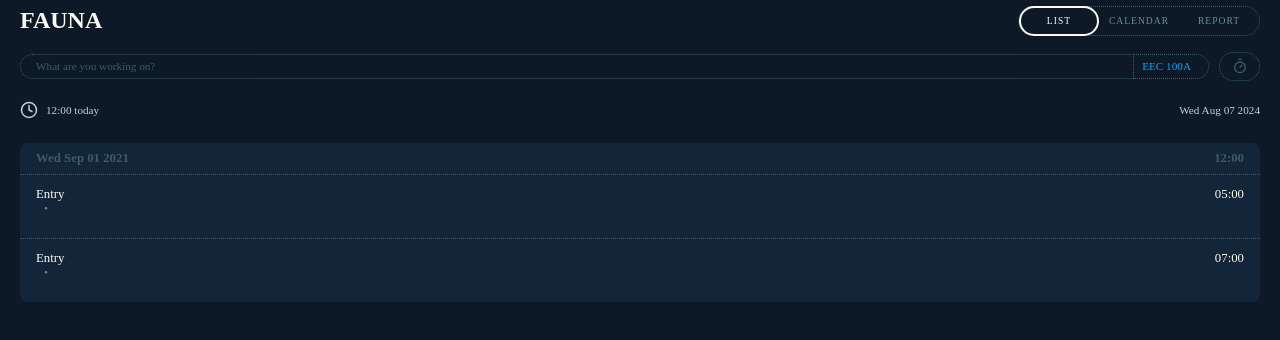
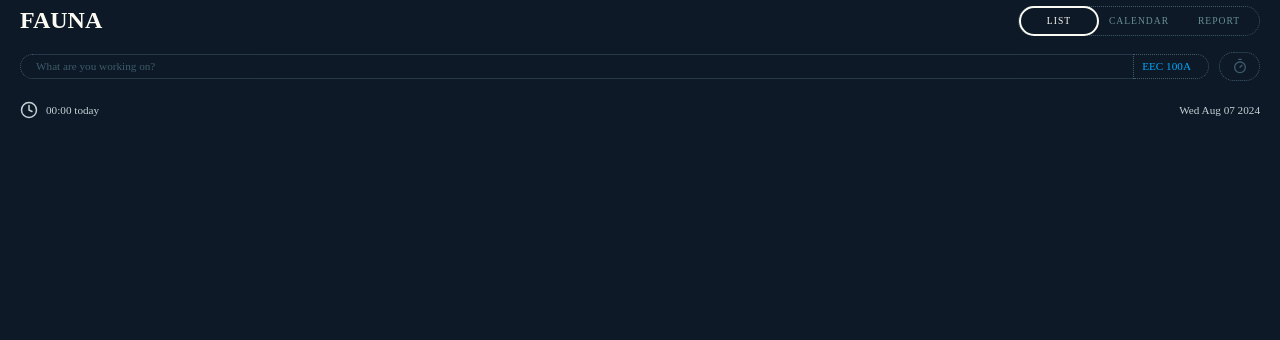
Before and after one commit to ivynya/juniper, a SvelteKit app: page / in a window 1280 px wide. Shown: the top 340 px of the page. Built offline with nearby package versions, Linux system fonts and the light colour scheme; a web font is replaced by a local one.

Commit message:
save to local storage

```diff
--- a/src/lib/app.ts
+++ b/src/lib/app.ts
@@ -4,30 +4,29 @@ import type { Entry, Client } from './schema';
 export const entries = writable<Entry[]>([
 	{
 		__column__: 0,
-		task: 'Entry',
-		project: 'Project',
-		client: 'Self',
-		z_start: '2021-09-01T00:00:00Z',
-		z_end: '2021-09-01T01:00:00Z',
+		task: 'Loading data...',
+		project: 'App',
+		client: 'Fauna',
+		z_start: new Date().toISOString(),
+		z_end: new Date().toISOString(),
 		start: 0,
-		end: 5,
-		duration: 5,
-		tags: ['']
-	},
-	{
-		__column__: 1,
-		task: 'Entry',
-		project: 'Project',
-		client: 'Self',
-		z_start: '2021-09-01T01:00:00Z',
-		z_end: '2021-09-01T02:00:00Z',
-		start: 3,
-		end: 10,
-		duration: 7,
+		end: 0,
+		duration: 0,
 		tags: ['']
 	}
 ]);
-export const clients = writable<Client[]>([]);
+export const clients = writable<Client[]>([
+	{
+		name: 'Fauna',
+		color: '#000000',
+		projects: [
+			{
+				name: 'App',
+				color: '#000000'
+			}
+		]
+	}
+]);
 
 export function computeColumn(entries: Entry[], start: number, end: number): number {
 	const conflicting = entries
--- /dev/null
+++ b/src/lib/data.ts
@@ -0,0 +1,23 @@
+import type { Entry, Client } from '$lib/schema';
+import type { ParseResult } from './csv';
+
+export function saveData(data: Entry[]) {
+	window.localStorage.setItem('time', new Date().toISOString());
+	window.localStorage.setItem('data', JSON.stringify(data));
+}
+
+export function saveMeta(meta: Client[]) {
+	window.localStorage.setItem('time', new Date().toISOString());
+	window.localStorage.setItem('meta', JSON.stringify(meta));
+}
+
+export function loadData(): ParseResult {
+	return {
+		entries: JSON.parse(window.localStorage.getItem('data') || '[]'),
+		clients: JSON.parse(window.localStorage.getItem('meta') || '[]')
+	};
+}
+
+export function resetStorage() {
+	window.localStorage.clear();
+}
--- a/src/routes/+layout.svelte
+++ b/src/routes/+layout.svelte
@@ -1,4 +1,21 @@
 <script lang="ts">
+	import { entries, clients } from '$lib/app';
+	import { loadData, saveData, saveMeta } from '$lib/data';
+	import { onMount } from 'svelte';
+
+	onMount(() => {
+		const load = loadData();
+		if (load.entries) $entries = load.entries;
+		if (load.clients) $clients = load.clients;
+		entries.subscribe((value) => {
+			console.log(value);
+			saveData(value);
+		});
+		clients.subscribe((value) => {
+			console.log(value);
+			saveMeta(value);
+		});
+	});
 </script>
 
 <div id="app">
--- a/src/routes/Export.svelte
+++ b/src/routes/Export.svelte
@@ -1,6 +1,7 @@
 <script lang="ts">
 	import { entries, clients, computeColumn } from '$lib/app';
 	import { parseCSV } from '$lib/csv';
+	import { resetStorage } from '$lib/data';
 	import type { Entry } from '$lib/schema';
 
 	let raw: string[][] = [];
@@ -35,6 +36,11 @@
 	<h3>CLIENTS</h3>
 	<h3>PROJECTS</h3>
 
+	<h3>STORAGE</h3>
+	<p>{JSON.parse(window.localStorage.getItem('data') || '[]').length} entries</p>
+	<p>{JSON.parse(window.localStorage.getItem('meta') || '[]').length} clients</p>
+	<button on:click={() => resetStorage()}>Reset Storage</button>
+
 	<h3>IMPORT</h3>
 	<input type="file" accept=".csv" on:change={handleFileUpload} />
 	<pre>{JSON.stringify(raw, null, 2)}</pre>
@@ -46,4 +52,10 @@
 		border-bottom: 1px dotted var(--a1);
 		color: var(--a1);
 	}
+
+	p {
+		color: var(--a2);
+		font-size: 0.8rem;
+		margin: 0;
+	}
 </style>
```
